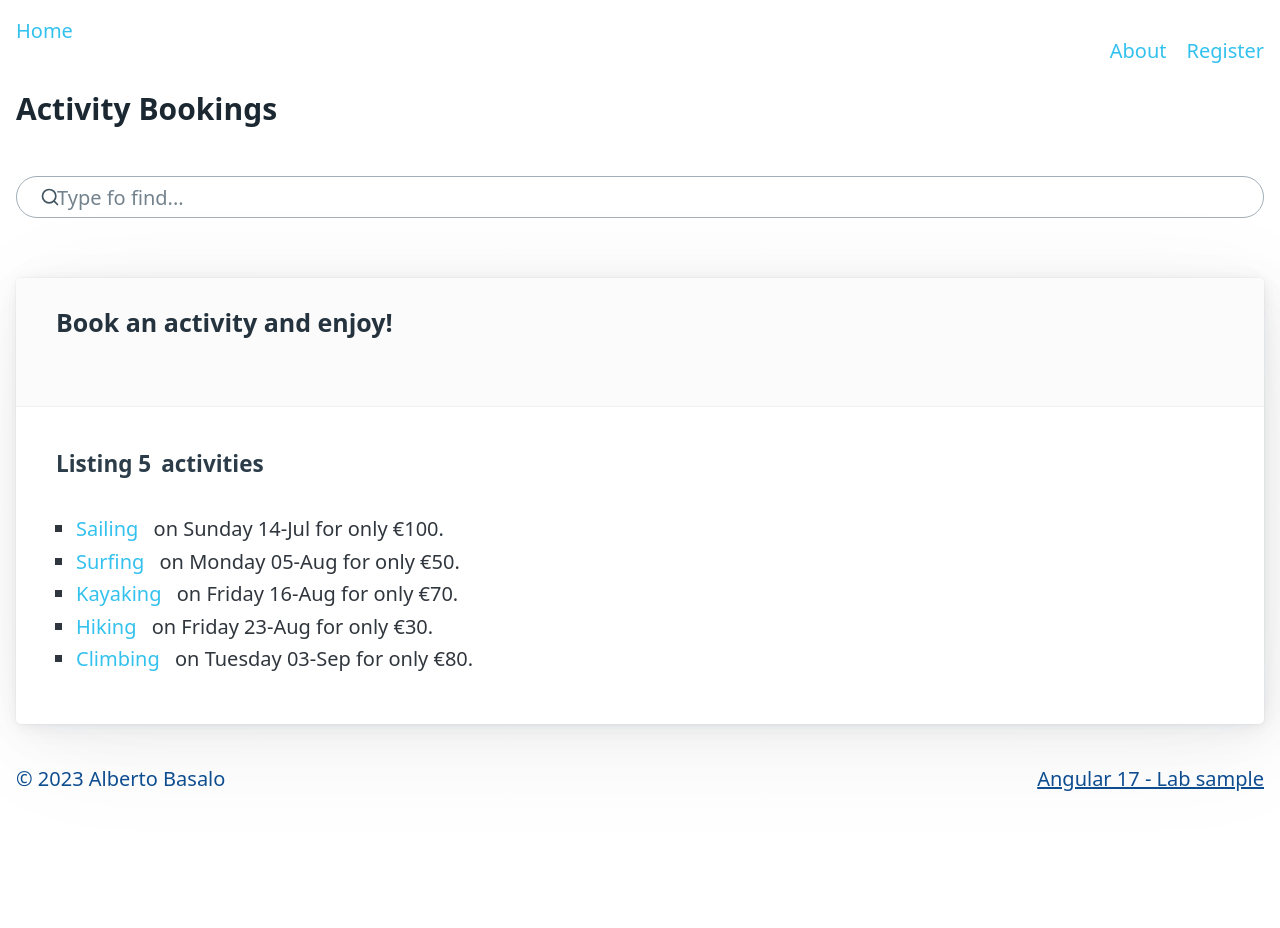
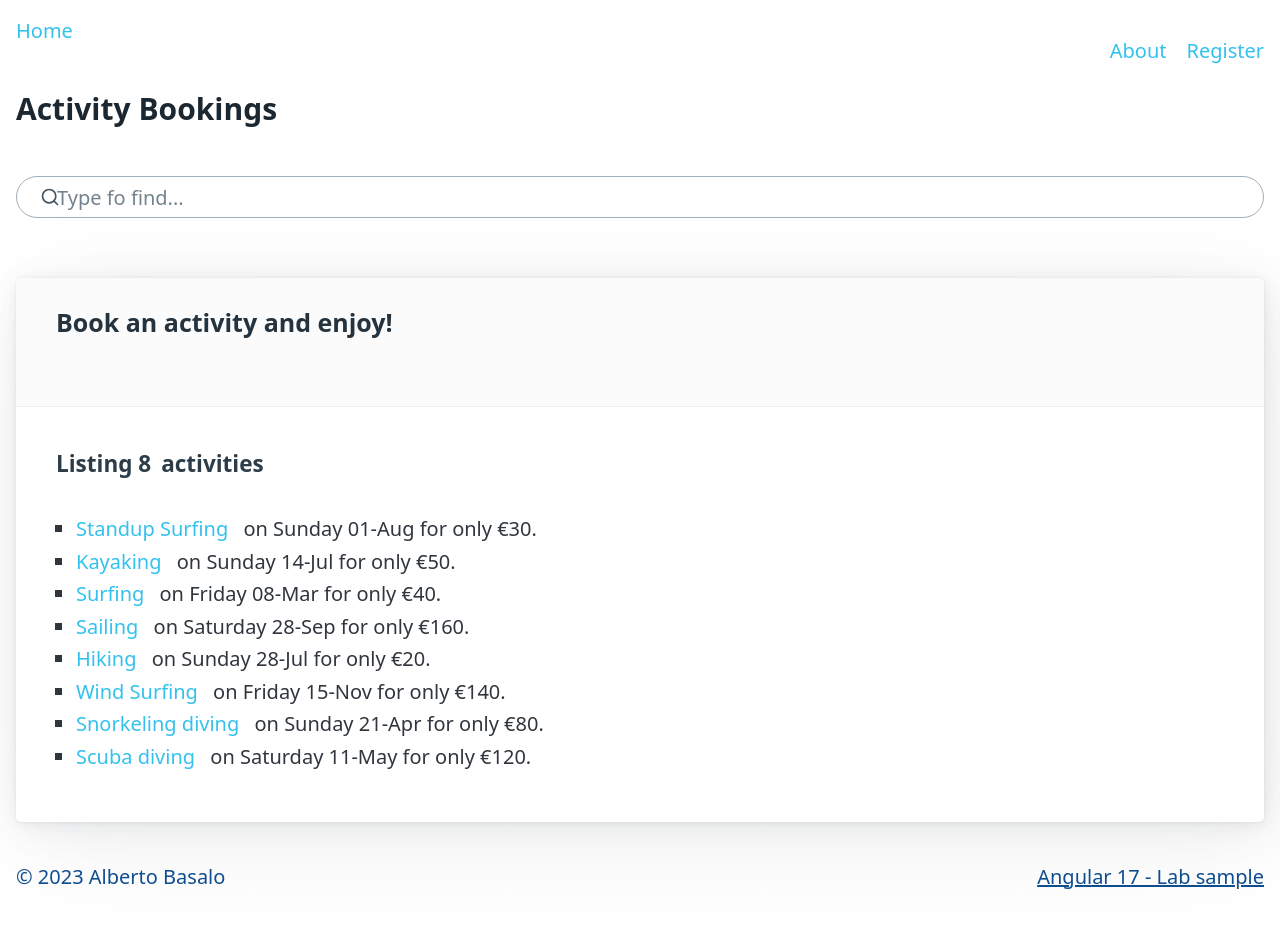
Before and after one commit to AlbertoBasalo/ng-lab, an Angular app: page /home in a window 1280 px wide. Shown: the top 928 px of the page. Before the commit the page ends 890 px from the top, so only its background shows below. Built offline with nearby package versions, Linux system fonts and the light colour scheme; data requests are answered from the project's data file.

Commit message:
feat: toState function with unsubscribe leak

```diff
--- /dev/null
+++ b/db/d.json
@@ -0,0 +1,92 @@
+{
+  "activities": [
+    {
+      "id": 1,
+      "name": "Standup Surfing",
+      "slug": "standup-surfing",
+      "price": 30,
+      "duration": 120,
+      "location": "Laco di Como",
+      "date": "2027-08-01",
+      "maxParticipants": 10,
+      "minParticipants": 2
+    },
+    {
+      "id": 2,
+      "name": "Kayaking",
+      "slug": "kayaking",
+      "price": 50,
+      "duration": 180,
+      "location": "Grand Canyon",
+      "date": "2024-07-14",
+      "maxParticipants": 12,
+      "minParticipants": 6
+    },
+    {
+      "id": 3,
+      "name": "Surfing",
+      "slug": "surfing",
+      "price": 40,
+      "duration": 90,
+      "location": "Hawaii",
+      "date": "2024-03-08",
+      "maxParticipants": 8,
+      "minParticipants": 4
+    },
+    {
+      "id": 4,
+      "name": "Sailing",
+      "slug": "sailing",
+      "price": 160,
+      "duration": 120,
+      "location": "Mediteranean Sea",
+      "date": "2024-09-28",
+      "maxParticipants": 8,
+      "minParticipants": 4
+    },
+    {
+      "id": 5,
+      "name": "Hiking",
+      "slug": "hiking",
+      "price": 20,
+      "duration": 240,
+      "location": "Alps",
+      "date": "2024-07-28",
+      "maxParticipants": 20,
+      "minParticipants": 10
+    },
+    {
+      "id": 6,
+      "name": "Wind Surfing",
+      "slug": "wind-surfing",
+      "price": 140,
+      "duration": 120,
+      "location": "Canary Islands",
+      "date": "2024-11-15",
+      "maxParticipants": 4,
+      "minParticipants": 2
+    },
+    {
+      "id": 7,
+      "name": "Snorkeling diving",
+      "slug": "snorkeling-diving",
+      "price": 80,
+      "duration": 120,
+      "location": "Rivièra Maya",
+      "date": "2024-04-21",
+      "maxParticipants": 8,
+      "minParticipants": 4
+    },
+    {
+      "id": 8,
+      "name": "Scuba diving",
+      "slug": "scuba-diving",
+      "price": 120,
+      "duration": 120,
+      "location": "Punta Cana",
+      "date": "2024-05-11",
+      "maxParticipants": 8,
+      "minParticipants": 4
+    }
+  ]
+}
--- /dev/null
+++ b/db/r.json
@@ -0,0 +1,3 @@
+{
+  "activities": 666
+}
--- a/package.json
+++ b/package.json
@@ -7,6 +7,7 @@
     "url": "https://albertobasalo.dev"
   },
   "scripts": {
+    "api": "json-server-auth ./db/d.json -r ./db/r.json",
     "ng": "ng",
     "start": "ng serve",
     "build": "ng build",
@@ -43,6 +44,8 @@
     "eslint": "^8.53.0",
     "eslint-config-prettier": "^9.0.0",
     "jasmine-core": "~5.1.0",
+    "json-server": "^0.17.4",
+    "json-server-auth": "^2.1.0",
     "karma": "~6.4.0",
     "karma-chrome-launcher": "~3.2.0",
     "karma-coverage": "~2.2.0",
--- a/src/app/app.config.ts
+++ b/src/app/app.config.ts
@@ -1,9 +1,14 @@
 import { ApplicationConfig } from '@angular/core';
 import { provideRouter, withComponentInputBinding } from '@angular/router';
 
+import { provideHttpClient } from '@angular/common/http';
 import { provideClientHydration } from '@angular/platform-browser';
 import { routes } from './app.routes';
 
 export const appConfig: ApplicationConfig = {
-  providers: [provideRouter(routes, withComponentInputBinding()), provideClientHydration()]
+  providers: [
+    provideHttpClient(),
+    provideRouter(routes, withComponentInputBinding()),
+    provideClientHydration(),
+  ],
 };
--- a/src/app/routes/activities/activity-details.page.ts
+++ b/src/app/routes/activities/activity-details.page.ts
@@ -1,4 +1,10 @@
-import { ChangeDetectionStrategy, Component, Input, Signal, inject } from '@angular/core';
+import {
+  ChangeDetectionStrategy,
+  Component,
+  Input,
+  Signal,
+  inject,
+} from '@angular/core';
 import { Activity, NULL_ACTIVITY } from '../../shared/activity.type';
 import { State, toState } from '../../shared/state.function';
 import { ActivityDetailsComponent } from './activity-details.component';
@@ -21,16 +27,19 @@ import { ActivityDetailsService } from './activity-details.service';
         </aside>
       }
       @default {
-          <lab-activity-details [activity]="state().value"/>
+        <lab-activity-details [activity]="state().value" />
       }
     }
   `,
-  changeDetection: ChangeDetectionStrategy.OnPush
+  changeDetection: ChangeDetectionStrategy.OnPush,
 })
 export default class ActivityDetailsPage {
   @Input({ required: true })
   set slug(slug: string) {
-    this.state = toState<Activity>(this.#service.getActivity$(slug), NULL_ACTIVITY);
+    this.state = toState<Activity>(
+      this.#service.getActivityBySlug$(slug),
+      NULL_ACTIVITY,
+    );
   }
 
   #service = inject(ActivityDetailsService);
--- a/src/app/routes/activities/activity-details.service.ts
+++ b/src/app/routes/activities/activity-details.service.ts
@@ -1,20 +1,23 @@
-import { Injectable } from '@angular/core';
-import { delay, of } from 'rxjs';
+import { HttpClient } from '@angular/common/http';
+import { Injectable, inject } from '@angular/core';
+import { Observable, map, tap } from 'rxjs';
+import { Activity } from '../../shared/activity.type';
 
 @Injectable({
-  providedIn: 'root'
+  providedIn: 'root',
 })
 export class ActivityDetailsService {
-
-  getActivity$(slug: string) {
-    return of({
-      id: '1',
-      name: slug,
-      price: 100,
-      date: new Date('2024-07-14'),
-      maxParticipants: 6,
-      minParticipants: 4,
-      slug,
-    }).pipe(delay(1000));
+  #http$ = inject(HttpClient);
+  #apiUrl = 'http://localhost:3000/activities';
+  getActivityBySlug$(slug: string): Observable<Activity> {
+    console.log('getActivityBySlug$', slug);
+    const url = `${this.#apiUrl}?slug=${slug}`;
+    return this.#http$.get<Activity[]>(url).pipe(
+      tap((activities) => {
+        if (activities.length == 0)
+          throw new Error(`Activity not found: ${slug}`);
+      }),
+      map((activities) => activities[0]),
+    );
   }
 }
--- a/src/app/routes/home/activities.service.ts
+++ b/src/app/routes/home/activities.service.ts
@@ -1,71 +1,14 @@
-import { Injectable } from '@angular/core';
-import { Observable, delay, map, of, tap } from 'rxjs';
+import { HttpClient } from '@angular/common/http';
+import { Injectable, inject } from '@angular/core';
+import { Observable } from 'rxjs';
 import { Activity } from '../../shared/activity.type';
 
 @Injectable({
   providedIn: 'root',
 })
 export class ActivitiesService {
-  /**
-   * Get the full list of activities
-   * @returns An observable with a list of activities
-   * @throws An error randomly
-   */
-  getActivities$(): Observable<Activity[]> {
-    return of(
-      [
-        {
-          id: '1',
-          name: 'Sailing',
-          price: 100,
-          date: new Date('2024-07-14'),
-          maxParticipants: 6,
-          minParticipants: 4,
-        },
-        {
-          id: '2',
-          name: 'Surfing',
-          price: 50,
-          date: new Date('2024-08-05'),
-          maxParticipants: 10,
-          minParticipants: 5,
-        },
-        {
-          id: '3',
-          name: 'Kayaking',
-          price: 70,
-          date: new Date('2024-08-16'),
-          maxParticipants: 8,
-          minParticipants: 4,
-        },
-        {
-          id: '4',
-          name: 'Hiking',
-          price: 30,
-          date: new Date('2024-08-23'),
-          maxParticipants: 20,
-          minParticipants: 10,
-        },
-        {
-          id: '5',
-          name: 'Climbing',
-          price: 80,
-          date: new Date('2024-09-03'),
-          maxParticipants: 4,
-          minParticipants: 2,
-        },
-      ].map((activity) => ({
-        ...activity,
-        slug: activity.name.toLowerCase().replace(/ /g, '-'),
-      })),
-    ).pipe(
-      delay(1000),
-      tap(() => {
-        if (Math.random() > 0.99) throw new Error('Randomly generated');
-      }),
-    );
-  }
-
+  #http$ = inject(HttpClient);
+  #apiUrl = 'http://localhost:3000/activities';
   /**
    * Get the list of activities filtered by a query
    * @param query The query to filter the activities
@@ -73,12 +16,8 @@ export class ActivitiesService {
    * @throws An error randomly
    */
   getActivitiesByFilter$(query: string): Observable<Activity[]> {
-    return this.getActivities$().pipe(
-      map((activities) =>
-        activities.filter((activity) =>
-          activity.name.toLowerCase().includes(query.toLowerCase()),
-        ),
-      ),
-    );
+    console.log('getActivitiesByFilter$', query);
+    const url = `${this.#apiUrl}?q=${query}`;
+    return this.#http$.get<Activity[]>(url);
   }
 }
--- a/src/app/routes/home/home.page.ts
+++ b/src/app/routes/home/home.page.ts
@@ -46,6 +46,7 @@ export default class HomePage {
   state = toState<Activity[]>(this.#activitiesByFilter$, []);
   /** Notify the filter term to search for */
   onSearch(value: string): void {
+    console.log('onSearch', value);
     this.#filterTerm$.next(value);
   }
 }
--- a/src/app/shared/activity.type.ts
+++ b/src/app/shared/activity.type.ts
@@ -4,6 +4,8 @@ export type Activity = {
   slug: string;
   price: number;
   date: Date;
+  duration: number;
+  location: string;
   minParticipants: number;
   maxParticipants: number;
 };
@@ -14,6 +16,8 @@ export const NULL_ACTIVITY: Activity = {
   slug: '',
   price: 0,
   date: new Date(),
+  duration: 0,
+  location: '',
   minParticipants: 0,
   maxParticipants: 0,
 };
--- a/src/app/shared/search.component.ts
+++ b/src/app/shared/search.component.ts
@@ -14,6 +14,7 @@ import {
   filter,
   fromEvent,
   map,
+  tap,
 } from 'rxjs';
 type EventArg = { target: { value: string } };
 @Component({
@@ -39,8 +40,9 @@ export class SearchComponent implements AfterViewInit {
       .pipe(
         debounceTime(300),
         map((event) => event.target.value),
-        filter((value: string) => value.length >= 2),
+        filter((value: string) => value.length == 0 || value.length >= 2),
         distinctUntilChanged(),
+        tap((value) => console.log('search_input', value)),
       )
       .subscribe((value) => this.search.emit(value));
   }
--- a/src/app/shared/state.function.ts
+++ b/src/app/shared/state.function.ts
@@ -18,6 +18,13 @@ export type State<T> = {
   status: Status;
 };
 
+const counter = {
+  subscriptions: 0,
+  unsubscriptions: 0,
+  errors: 0,
+  nexts: 0,
+};
+
 /**
  * Converts an observable to a state signal
  * @param source$ The observable emitting the value
@@ -30,14 +37,38 @@ export function toState<T>(source$: Observable<T>, value: T) {
   const subscription = source$.subscribe({
     next: (value) => {
       state.update((s) => ({ ...s, value, status: 'success' }));
+      logNext();
     },
     error: (error) => {
       state.update((s) => ({ ...s, error, status: 'error' }));
+      logError();
       subscription.unsubscribe();
+      logUnsubscription();
     },
     complete: () => {
-      subscription.unsubscribe();
+      if (subscription && !subscription.closed) {
+        subscription.unsubscribe();
+        logUnsubscription();
+      }
     },
   });
+  logSubscription();
   return state.asReadonly();
 }
+
+function logSubscription() {
+  counter.subscriptions++;
+  console.log('subscriptions', counter);
+}
+function logUnsubscription() {
+  counter.unsubscriptions++;
+  console.log('unsubscriptions', counter);
+}
+function logError() {
+  counter.errors++;
+  console.log('errors', counter);
+}
+function logNext() {
+  counter.nexts++;
+  console.log('nexts', counter);
+}
```
Also changed, not shown: 1 other file (tests, documents, lock files or other folders). Lines whose indentation alone changed are shown as unchanged.
